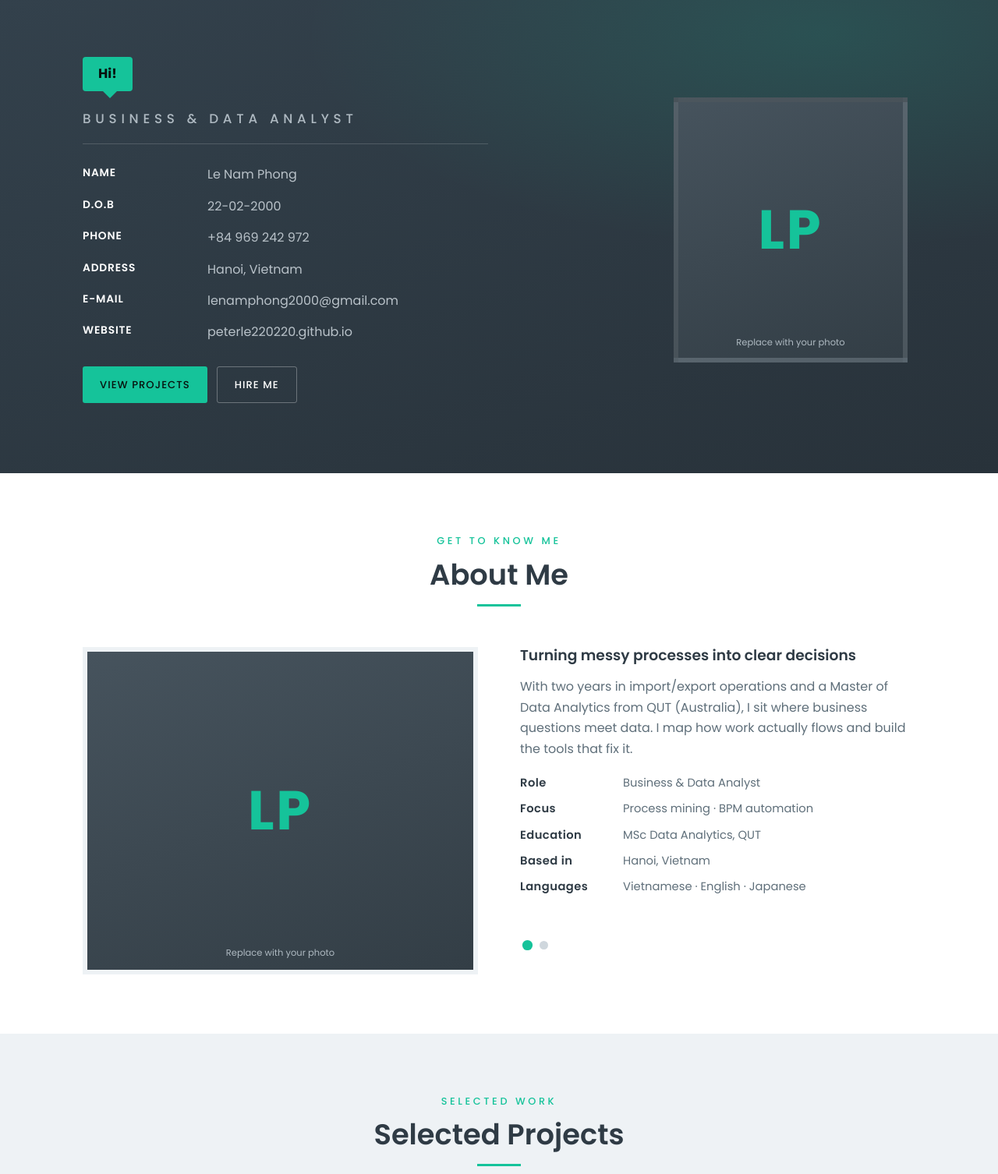
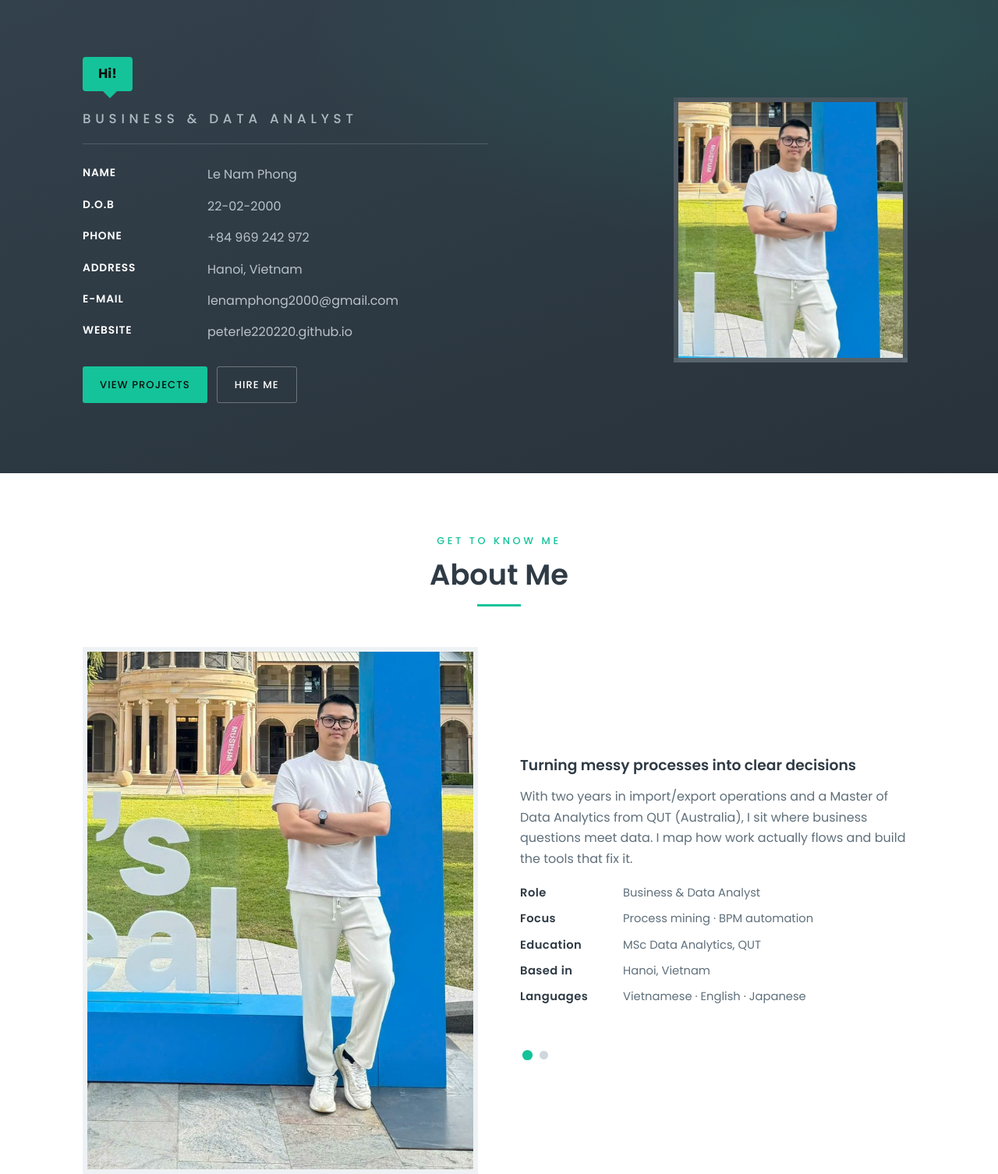
Before and after one commit to Peterle220220/Peterle220220.github.io, a plain HTML site: page index.html in a window 1280 px wide. Shown: the part 80-1586 px from the top of the page at 78% size. Drawn offline with Linux system fonts and the light colour scheme.

Commit message:
Add real photo to hero and About
Two crops from the QUT graduation photo: a half-body crop for the hero frame and a 3:4 full-body crop for About. Both resized and compressed for web (922KB source down to 80KB and 128KB). Removes the last placeholders.

Co-Authored-By: Claude Opus 5 <noreply@anthropic.com>

```diff
--- a/index.html
+++ b/index.html
@@ -64,9 +64,8 @@ nav{display:flex; align-items:center; justify-content:space-between; height:74px
 .hero .btn-g{border-color:rgba(255,255,255,.30); color:#fff}
 .hero .btn-g:hover{border-color:var(--accent); color:var(--accent)}
 .photo{width:300px; height:340px; margin:0 auto; border:6px solid rgba(255,255,255,.10);
-  background:linear-gradient(160deg,#46535d,#333e46); display:flex; align-items:center; justify-content:center; position:relative}
-.photo b{font-size:4.4rem; font-weight:700; color:var(--accent); letter-spacing:.04em}
-.photo small{position:absolute; bottom:10px; left:0; right:0; text-align:center; color:#aeb9c1; font-size:.72rem}
+  background:linear-gradient(160deg,#46535d,#333e46); display:flex; align-items:center; justify-content:center; position:relative; overflow:hidden}
+.photo img{width:100%; height:100%; object-fit:cover; display:block}
 
 /* sections */
 .section{padding:76px 0}
@@ -76,17 +75,15 @@ nav{display:flex; align-items:center; justify-content:space-between; height:74px
 .sec-head .line{width:56px; height:3px; background:var(--accent); margin:16px auto 0}
 
 /* about */
-.about{display:grid; grid-template-columns:1fr 1fr; gap:54px; align-items:stretch}
+.about{display:grid; grid-template-columns:1fr 1fr; gap:54px; align-items:center}
 .about p{color:var(--muted)}
 .about h3{margin-bottom:14px; color:var(--slate)}
 
 /* left photo */
-.about-photo{width:100%; height:100%; min-height:420px; border:6px solid var(--bg2);
+.about-photo{width:100%; aspect-ratio:3/4; border:6px solid var(--bg2);
   background:linear-gradient(160deg,#46535d,#333e46); position:relative; overflow:hidden;
   display:flex; align-items:center; justify-content:center}
 .about-photo img{width:100%; height:100%; object-fit:cover; display:block}
-.about-photo b{font-size:4.4rem; font-weight:700; color:var(--accent); letter-spacing:.04em}
-.about-photo small{position:absolute; bottom:12px; left:0; right:0; text-align:center; color:#aeb9c1; font-size:.72rem}
 
 /* right side: auto-rotating panels */
 .ac{position:relative; overflow:hidden}
@@ -234,7 +231,7 @@ footer{border-top:1px solid var(--line); padding:26px 0; text-align:center; colo
                 <a class="btn btn-g" href="https://mail.google.com/mail/?view=cm&amp;fs=1&amp;to=lenamphong2000@gmail.com" target="_blank" rel="noopener">Hire me</a>
               </div>
             </div>
-            <div class="photo"><b>LP</b><small>Replace with your photo</small></div>
+            <div class="photo"><img src="me-hero.jpg" alt="Le Nam Phong at QUT, Brisbane"></div>
           </div>
         </div>
       </div>
@@ -249,9 +246,7 @@ footer{border-top:1px solid var(--line); padding:26px 0; text-align:center; colo
 
         <!-- LEFT: photo -->
         <div class="about-photo">
-          <!-- Thay bằng ảnh thật: <img src="me.jpg" alt="Le Nam Phong"> rồi xoá 2 dòng dưới -->
-          <b>LP</b>
-          <small>Replace with your photo</small>
+          <img src="me.jpg" alt="Le Nam Phong on QUT graduation day in Brisbane">
         </div>
 
         <!-- RIGHT: 2 panel tự xoay (overview → skills), 10s/lần, lặp lại -->
```
Also changed, not shown: me-hero.jpg (added), me.jpg (added).
